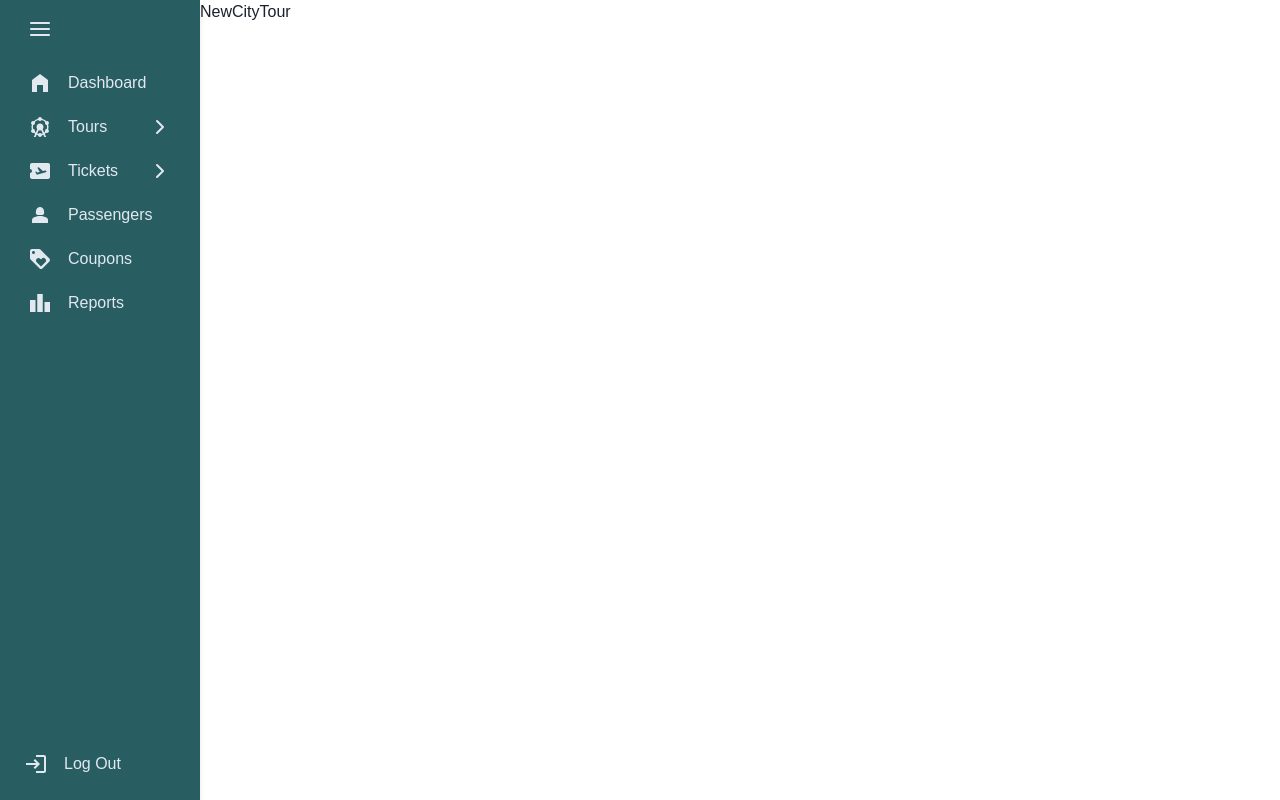
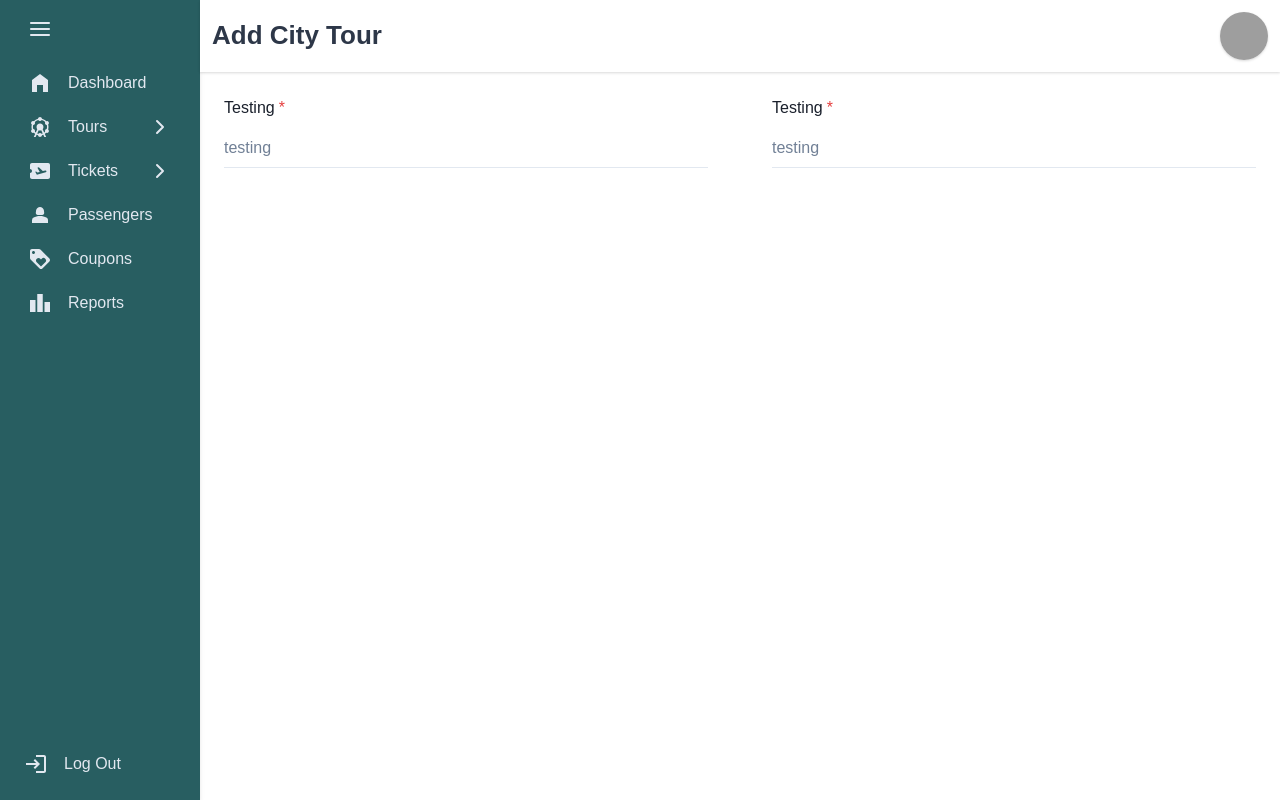
Before and after one commit to AkashVaghela/tourify-admin, a React (Vite) app: page /tours/cities/new in a window 1280 px wide. Built offline with nearby package versions, Linux system fonts and the light colour scheme; grey boxes are pictures that could not be loaded; the HTML template or start-up script is replaced by a standard one.

Commit message:
created reusable inputs

```diff
--- a/src/components/header/Header.jsx
+++ b/src/components/header/Header.jsx
@@ -4,7 +4,7 @@ import { Box, Flex, Heading, Avatar } from "@chakra-ui/react";
 
 const Header = ({ title }) => {
   return (
-    <Box pos="sticky" top="0" bg="white" p={2.5} boxShadow="base">
+    <Box pos="sticky" top="0" bg="white" p={3} boxShadow="base">
       <Flex alignItems={"center"} justifyContent={"space-between"}>
         <Heading
           as="h1"
--- /dev/null
+++ b/src/components/inputs/TextInput.jsx
@@ -0,0 +1,59 @@
+/* eslint-disable react/prop-types */
+import React, { useState } from "react";
+import {
+  Input,
+  FormControl,
+  FormLabel,
+  FormErrorMessage,
+} from "@chakra-ui/react";
+
+const TextInput = (props) => {
+  const {
+    isRequired,
+    label,
+    variant,
+    name,
+    value,
+    placeholder,
+    showError,
+    errorText,
+    changeHandler,
+  } = props;
+  console.log(props);
+  return (
+    <FormControl isRequired={isRequired ? isRequired : null}>
+      <FormLabel htmlFor={name} textTransform="capitalize">
+        {label}
+      </FormLabel>
+      <Input
+        variant={variant}
+        name={name}
+        value={value}
+        placeholder={placeholder}
+        _focusVisible={{
+          borderColor: "teal.700",
+          boxShadow: "0px 1px 0px 0px #319795",
+        }}
+        onChange={() => changeHandler()}
+      />
+      {!showError && <FormErrorMessage>{errorText}</FormErrorMessage>}
+    </FormControl>
+  );
+};
+
+export default TextInput;
+
+// import React from 'react';
+
+// const InputComponent = ({ name, value, onChange }) => {
+//   const handleInputChange = (event) => {
+//     const newValue = event.target.value;
+//     onChange({ name, value: newValue });
+//   };
+
+//   return (
+//     <input type="text" name={name} value={value} onChange={handleInputChange} />
+//   );
+// };
+
+// export default InputComponent;
--- a/src/pages/tours/NewCityTour.jsx
+++ b/src/pages/tours/NewCityTour.jsx
@@ -1,7 +1,93 @@
-import React from "react";
+import React, { useState } from "react";
+import { Box } from "@chakra-ui/react";
+import Header from "../../components/header/Header";
+import TextInput from "../../components/inputs/TextInput";
 
 const NewCityTour = () => {
-  return <div>NewCityTour</div>;
+  const [isError, setIsError] = useState(true);
+  const [name, setName] = useState("");
+
+  const changeHandler = (e) => {
+    setName(e.target.value);
+  };
+
+  return (
+    <>
+      <Header title="add city tour" />
+      <Box p={3} m={3} display={"flex"} gap={16} mb={1}>
+        <Box flexBasis={"50%"}>
+          <TextInput
+            isRequired={true}
+            label="testing"
+            variant="flushed"
+            name="testing"
+            value={name}
+            placeholder="testing"
+            showError={isError}
+            errorText="error"
+            changeHandler={changeHandler}
+          />
+        </Box>
+        <Box flexBasis={"50%"}>
+          <TextInput
+            isRequired={true}
+            label="testing"
+            variant="flushed"
+            name="testing"
+            value={name}
+            placeholder="testing"
+            showError={isError}
+            errorText="error"
+            changeHandler={changeHandler}
+          />
+        </Box>
+      </Box>
+    </>
+  );
 };
 
 export default NewCityTour;
+
+// import React, { useState } from 'react';
+// import InputComponent from './InputComponent';
+
+// const MyForm = () => {
+//   const [formValues, setFormValues] = useState({
+//     input1: '',
+//     input2: '',
+//     // other input fields...
+//   });
+
+//   const handleChange = (event) => {
+//     const { name, value } = event.target;
+//     setFormValues((prevFormValues) => ({
+//       ...prevFormValues,
+//       [name]: value,
+//     }));
+//   };
+
+//   // Handle form submission
+//   const handleSubmit = (event) => {
+//     event.preventDefault();
+//     // Perform form submission logic with formValues
+//   };
+
+//   return (
+//     <form onSubmit={handleSubmit}>
+//       <InputComponent
+//         name="input1"
+//         value={formValues.input1}
+//         onChange={handleChange}
+//       />
+//       <InputComponent
+//         name="input2"
+//         value={formValues.input2}
+//         onChange={handleChange}
+//       />
+//       {/* Render other input components */}
+//       <button type="submit">Submit</button>
+//     </form>
+//   );
+// };
+
+// export default MyForm;
```
Also changed, not shown: src/components/inputs/CheckBoxes.jsx (added, +7 -0 lines), src/components/inputs/NumberInput.jsx (added, +7 -0 lines), src/components/inputs/RadioButtons.jsx (added, +7 -0 lines), src/components/inputs/RangInput.jsx (added, +7 -0 lines), src/components/inputs/SelectInput.jsx (added, +7 -0 lines), src/components/inputs/Slider.jsx (added, +7 -0 lines), src/components/inputs/Switch.jsx (added, +7 -0 lines), src/components/inputs/Textarea.jsx (added, +7 -0 lines).
